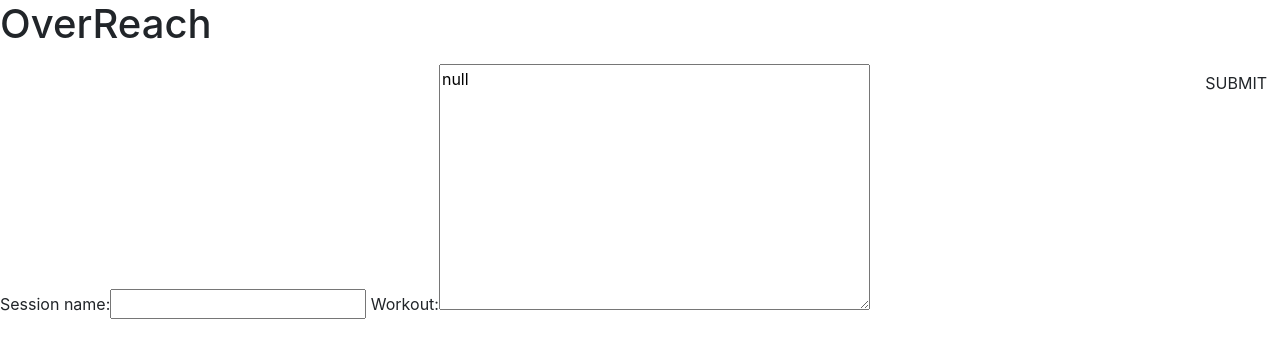
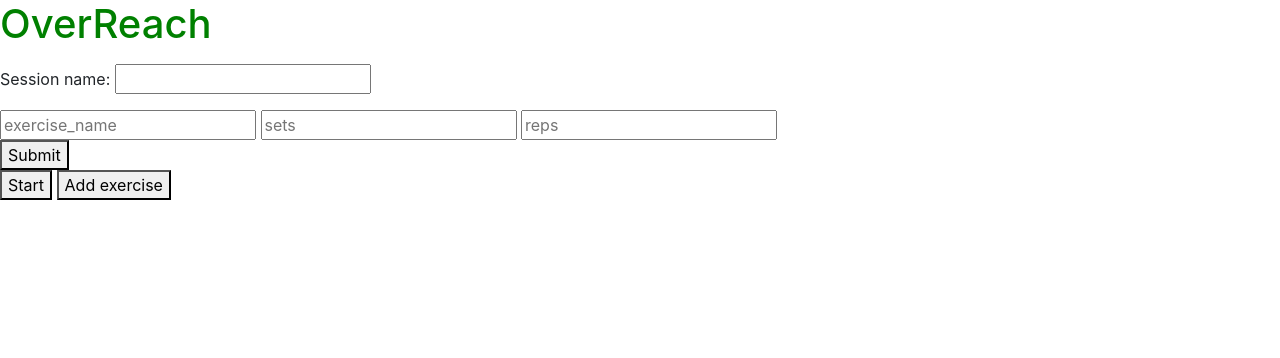
Before and after one commit to allyporwal/overreach-django, a Django app: page /workout_tracker/ in a window 1280 px wide. Shown: the top 358 px of the page. Run offline with Django 3.2, Linux system fonts and the light colour scheme; some libraries are stand-ins or nearby versions.

Commit message:
Add some JS to test dynamic form build method

```diff
--- a/overreach/settings.py
+++ b/overreach/settings.py
@@ -150,3 +150,4 @@
 # https://docs.djangoproject.com/en/3.1/howto/static-files/
 
 STATIC_URL = '/static/'
+STATICFILES_DIRS = (os.path.join(BASE_DIR, 'static'),)
--- a/static/css/base.css
+++ b/static/css/base.css
@@ -0,0 +1,3 @@
+h1 {
+    color: green;
+}
--- a/workout_tracker/admin.py
+++ b/workout_tracker/admin.py
@@ -1,7 +1,5 @@
 from django.contrib import admin
 from .models import WorkoutTracker
-
-# Register your models here.
 
 
 class WorkoutTrackerAdmin(admin.ModelAdmin):
--- a/workout_tracker/templates/workout_tracker/workout_tracker.html
+++ b/workout_tracker/templates/workout_tracker/workout_tracker.html
@@ -4,7 +4,44 @@
 {% block content %}
 <form class="mt-3" action="{% url 'workout_tracker' %}" method="POST">
     {% csrf_token %}
-    {{ form }}
-    <button class="btn btn-black rounded-0 text-uppercase float-right">Submit</button>
+    {{ form.session_name.label }}:
+    {{ form.session_name }}
+    {{ form.workout.as_hidden }}
+    <!-- <button class="btn btn-black rounded-0 text-uppercase float-right">Submit</button> -->
 </form>
+<form id="workout-sets" class="mt-3" action="" method="POST">
+    {% csrf_token %}
+    <input type="text" name="exercise_name" placeholder="exercise_name">
+    <input id="exercise-1-sets" type="number" name="sets" placeholder="sets">
+    <input id="exercise-1-reps" type="number" name="reps" placeholder="reps">
+    <br>
+    <button type="submit">Submit</button>
+</form>
+<button id="start">Start</button>
+<button id="add-exercise">Add exercise</button>
 {% endblock %}
+
+{% block postloadjs %}
+<script type="text/javascript">
+
+$('#start').click(function(e) {
+    let numberOfSets = $("#exercise-1-sets").val();
+    let workoutSets = $("#workout-sets");
+    for (i = 0; i < numberOfSets; i++) {
+        workoutSets.append(`<input type="number" name="weight-${i}" placeholder="weight">
+        <input type="number" name="reps-${i}" placeholder="reps">
+        <input type="number" name="rpe-${i}" placeholder="rpe"><br>`);
+}});
+
+$('#add-exercise').click(function(e) {
+    let workoutSets = $("#workout-sets");
+    let exerciseNumber = $('#exercise-1-sets').attr("id")
+    let i = parseInt(exerciseNumber.slice(9, 10)) + 1
+    console.log(i)
+    workoutSets.append(`<input type="text" name="exercise_name" placeholder="exercise_name">
+    <input id="exercise-${i}-sets" type="number" name="sets" placeholder="sets">
+    <input id="exercise-${i}-sets" type="number" name="reps" placeholder="reps">
+    <br>`)
+});
+</script>
+{% endblock %}
```
